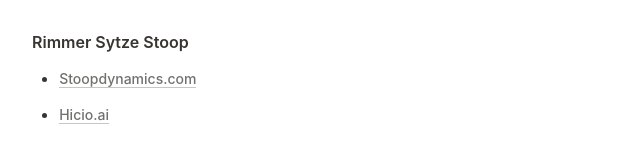
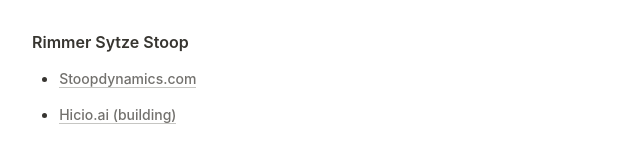
Before and after one commit to rsstoop/personal-landing-page, a website: page index.html in a window 1280 px wide. Shown: the full height of the page, 0-640 px from the left. Drawn offline with Linux system fonts and the light colour scheme.

Commit message:
Update index.html

```diff
--- a/index.html
+++ b/index.html
@@ -12,7 +12,7 @@
         <h1>Rimmer Sytze Stoop</h1>
         <ul class="links">
             <li><a href="https://stoopdynamics.com" target="_blank">Stoopdynamics.com</a></li>
-            <li><a href="https://hicio.ai" target="_blank">Hicio.ai</a></li>
+            <li><a href="https://hicio.ai" target="_blank">Hicio.ai (building)</a></li>
         </ul>
     </div>
 </body>
```
